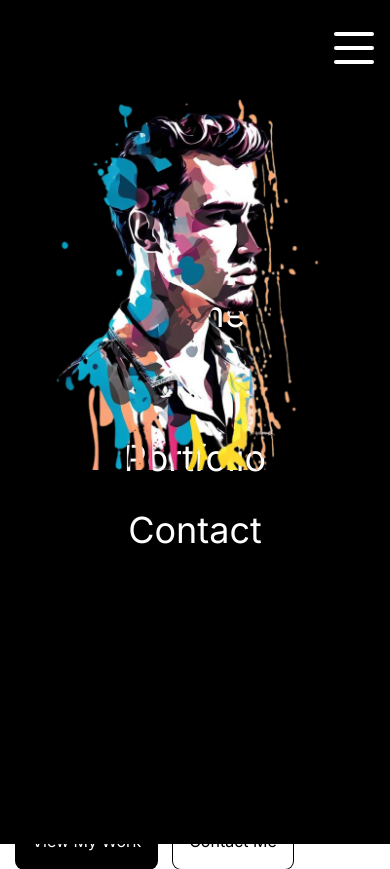
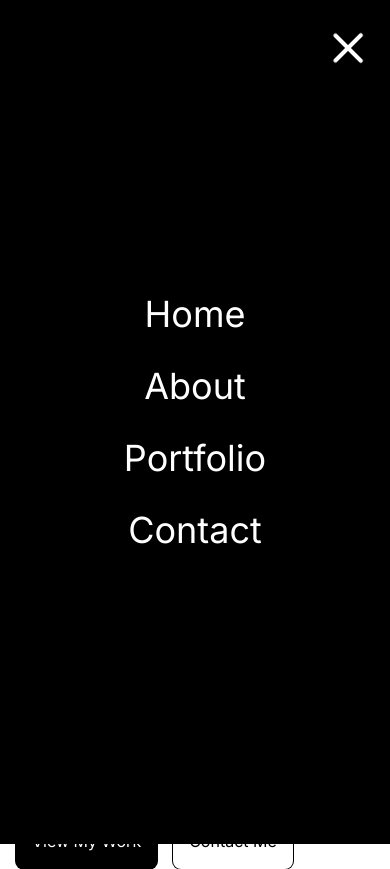
Before and after one commit to devinkg/TSPortfolioNextJS, a Next.js app: page / in a window 390 px wide. Both pictures are taken after a click on the button 354 px from the left and 48 px from the top of the page. Built offline with nearby package versions, Linux system fonts and the light colour scheme.

Commit message:
animation added to hamburger menu page contents

```diff
--- a/src/components/navbar.tsx
+++ b/src/components/navbar.tsx
@@ -5,6 +5,7 @@ import Image from "next/image";
 import Link from "next/link";
 import React, { useState } from "react";
 import NavLink from "./navLink";
+import { motion } from "framer-motion";
 
 const links: Array<LinksTypes> = [
   { url: "/", title: "Home" },
@@ -15,6 +16,59 @@ const links: Array<LinksTypes> = [
 
 const NavBar = () => {
   const [open, setOpen] = useState(false);
+
+  const topVariants = {
+    closed: {
+      rotate: 0,
+    },
+    opened: {
+      rotate: 45,
+      backgroundColor: "rgb(255,255,255)",
+    },
+  };
+
+  const centerVariants = {
+    closed: {
+      opacity: 1,
+    },
+    opened: {
+      opacity: 0,
+    },
+  };
+
+  const bottomVariants = {
+    closed: {
+      rotate: 0,
+    },
+    opened: {
+      rotate: -45,
+      backgroundColor: "rgb(255,255,255)",
+    },
+  };
+
+  const listVariants = {
+    closed: {
+      x: "100vw",
+    },
+    opened: {
+      x: 0,
+      transition: {
+        when: "beforeChildren",
+        staggerChildren: 0.2,
+      },
+    },
+  };
+
+  const listItemVariants = {
+    closed: {
+      x: -10,
+      opacity: 0,
+    },
+    opened: {
+      x: 0,
+      opacity: 1,
+    },
+  };
 
   return (
     <div
@@ -72,23 +126,38 @@ const NavBar = () => {
           className={"w-10 h-8 flex flex-col justify-between z-50 relative"}
           onClick={() => setOpen((prevState) => !prevState)}
         >
-          <div className={"w-10 h-1 bg-white rounded"}></div>
-          <div className={"w-10 h-1 bg-white rounded"}></div>
-          <div className={"w-10 h-1 bg-white rounded"}></div>
+          <motion.div
+            variants={topVariants}
+            animate={open ? "opened" : "closed"}
+            className={"w-10 h-1 bg-black rounded origin-left"}
+          ></motion.div>
+          <motion.div
+            variants={centerVariants}
+            animate={open ? "opened" : "closed"}
+            className={"w-10 h-1 bg-black rounded"}
+          ></motion.div>
+          <motion.div
+            variants={bottomVariants}
+            animate={open ? "opened" : "closed"}
+            className={"w-10 h-1 bg-black rounded origin-left"}
+          ></motion.div>
         </button>
         {/*  MENU LIST */}
         {open && (
-          <div
+          <motion.div
+            variants={listVariants}
+            initial={"closed"}
+            animate={"opened"}
             className={
-              "absolute top-0 left-0 w-screen h-screen bg-black text-white flex flex-col justify-center items-center gap-8 text-4xl"
+              "absolute top-0 left-0 w-screen h-screen bg-black text-white flex flex-col justify-center items-center gap-8 text-4xl z-40"
             }
           >
             {links.map((link: LinksTypes) => (
-              <Link href={link.url} key={link.title}>
-                {link.title}
-              </Link>
+              <motion.div key={link.title} variants={listItemVariants}>
+                <Link href={link.url}>{link.title}</Link>
+              </motion.div>
             ))}
-          </div>
+          </motion.div>
         )}
       </div>
     </div>
```
